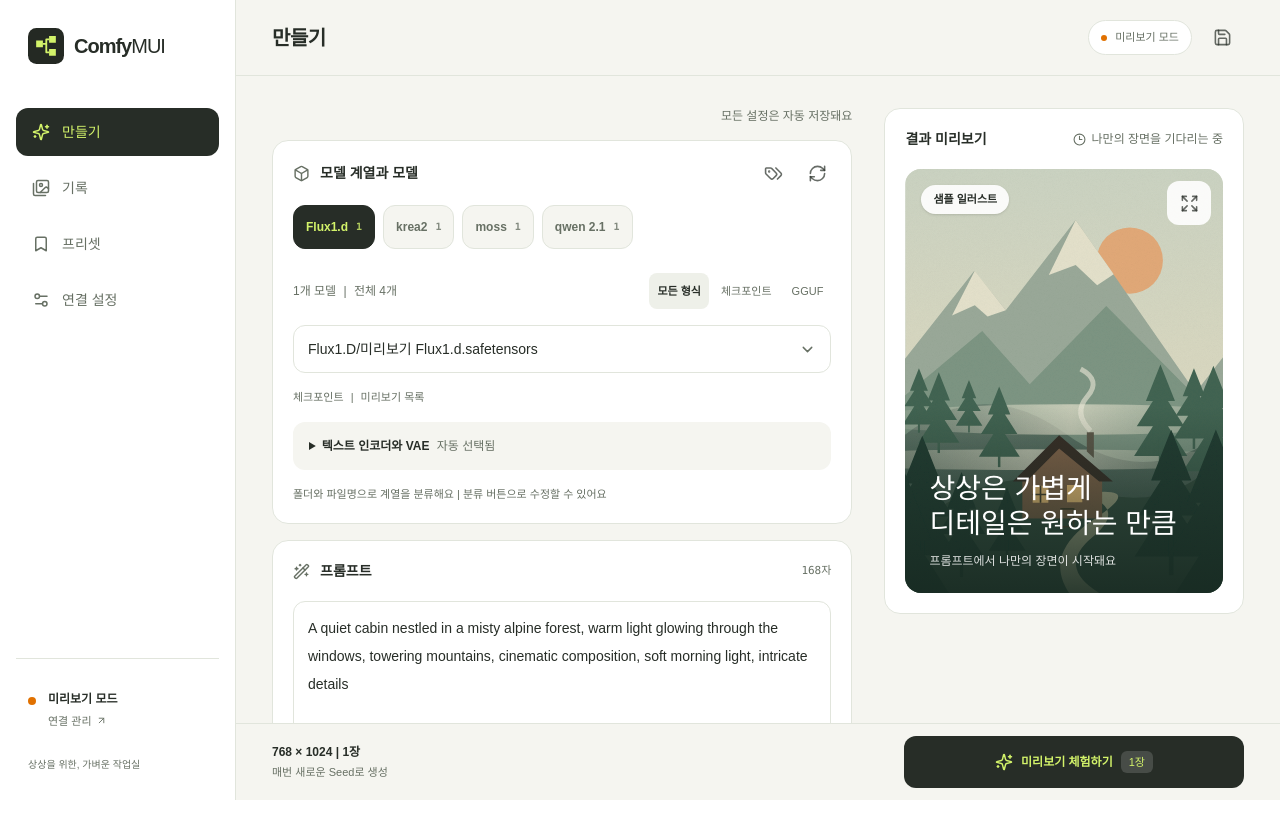
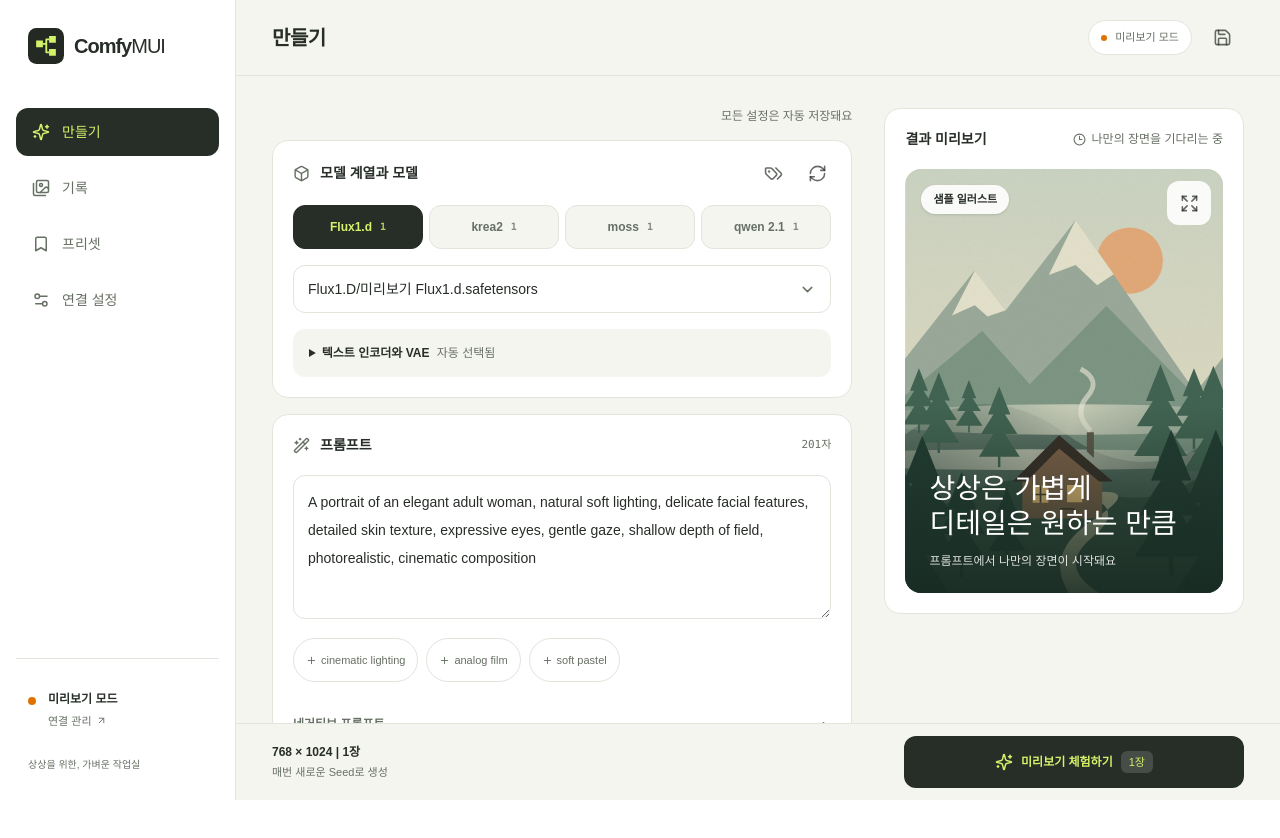
Before and after one commit to cloim/ComfyMUI, a React (Vite) app: page /create in a window 1280 px wide. Shown: the top 838 px of the page. After the commit the page ends 800 px from the top, so only its background shows below. Built offline with nearby package versions, Linux system fonts and the light colour scheme.

Commit message:
feat: 모델 패널 간소화 및 기본 프롬프트 인물 설정 반영

```diff
--- a/src/App.tsx
+++ b/src/App.tsx
@@ -158,7 +158,7 @@ function Shell() {
             )}
           </div>
         </header>
-        {(!online || storageError || pwa.waiting) && (
+        {(!online || storageError) && (
           <div
             role="status"
             className="flex flex-wrap items-center justify-center gap-2 bg-[#ece4c9] px-4 py-2 text-xs text-[#69521e]"
@@ -168,15 +168,8 @@ function Shell() {
                 <WifiOff size={14} />
                 오프라인 | 저장한 설정과 프리셋을 사용할 수 있어요
               </>
-            ) : storageError ? (
+            ) : (
               '기기 저장 공간을 확인해 주세요. 변경 사항은 현재 화면에 유지됩니다'
-            ) : (
-              <>
-                새 버전이 준비됐어요
-                <button className="underline" onClick={pwa.update}>
-                  업데이트
-                </button>
-              </>
             )}
           </div>
         )}
--- a/src/components/ModelPanel.tsx
+++ b/src/components/ModelPanel.tsx
@@ -24,12 +24,11 @@ export default function ModelPanel() {
     notify,
   } = useStudio();
   const [classify, setClassify] = useState(false);
-  const [format, setFormat] = useState('all');
   const panelId = useId();
   const entries = useMemo(() => catalog(info, familyAssignments), [info, familyAssignments]);
   const tabs = families;
   const familyModels = entries.filter((e) => e.family === s.architecture);
-  const visible = familyModels.filter((e) => format === 'all' || e.format === format);
+  const visible = familyModels;
   const selected = selectedEntry(s, info, familyAssignments);
   const labels = Object.fromEntries(entries.map((e) => [e.id, e.name]));
   const descriptions = Object.fromEntries(entries.map((e) => [e.id, e.format]));
@@ -53,20 +52,8 @@ export default function ModelPanel() {
             vae: '',
           },
     );
-    setFormat('all');
     if (s.loras.length) notify('계열을 바꾸며 LoRA와 인코더를 해당 계열에 맞게 초기화했어요');
   }
-  function chooseFormat(value: string) {
-    setFormat(value);
-    if (selected?.family === s.architecture && (value === 'all' || selected.format === value))
-      return;
-    const list = familyModels.filter((e) => value === 'all' || e.format === value);
-    const first = list[0];
-    setSettings((prev) =>
-      first ? selectModel(prev, first, info, familyAssignments) : { ...prev, model: '' },
-    );
-  }
-  const ggufCount = entries.filter((e) => e.format === 'GGUF').length;
   return (
     <>
       <Section
@@ -88,11 +75,7 @@ export default function ModelPanel() {
           </div>
         }
       >
-        <div
-          role="tablist"
-          aria-label="모델 계열"
-          className="mb-4 grid min-w-0 grid-cols-2 gap-2 pb-2 sm:flex"
-        >
+        <div role="tablist" aria-label="모델 계열" className="mb-4 grid w-full grid-cols-4 gap-1.5">
           {tabs.map((f, i) => (
             <button
               key={f.id}
@@ -100,7 +83,7 @@ export default function ModelPanel() {
               aria-selected={s.architecture === f.id}
               aria-controls={panelId}
               tabIndex={s.architecture === f.id ? 0 : -1}
-              className={`flex min-h-11 shrink-0 items-center justify-center gap-2 rounded-xl border px-3 text-xs font-semibold ${s.architecture === f.id ? 'border-ink bg-ink text-lime' : 'border-line bg-paper text-muted'}`}
+              className={`flex min-h-11 min-w-0 items-center justify-center gap-1 rounded-xl border px-1 text-xs font-semibold sm:gap-2 sm:px-2.5 ${s.architecture === f.id ? 'border-ink bg-ink text-lime' : 'border-line bg-paper text-muted hover:bg-stone'}`}
               onClick={() => chooseFamily(f.id)}
               onKeyDown={(e) => {
                 const delta = e.key === 'ArrowRight' ? 1 : e.key === 'ArrowLeft' ? -1 : 0;
@@ -120,7 +103,7 @@ export default function ModelPanel() {
                 ).focus();
               }}
             >
-              {f.label}
+              <span className="truncate">{f.label}</span>
               <span className="font-mono text-[10px] opacity-80">
                 {entries.filter((e) => e.family === f.id).length}
               </span>
@@ -133,27 +116,6 @@ export default function ModelPanel() {
           aria-label={`${families.find((f) => f.id === s.architecture)?.label} 모델`}
           className="flex min-w-0 flex-col gap-4"
         >
-          <div className="flex flex-wrap items-center justify-between gap-2">
-            <p className="text-xs text-muted">
-              {familyModels.length}개 모델 <span className="mx-1">|</span> 전체 {entries.length}개
-            </p>
-            <div className="flex gap-1">
-              {['all', '체크포인트', 'Diffusion', 'GGUF']
-                .filter(
-                  (v) => v === 'all' || familyModels.some((e) => e.format === v) || v === 'GGUF',
-                )
-                .map((v) => (
-                  <button
-                    key={v}
-                    onClick={() => chooseFormat(v)}
-                    aria-pressed={format === v}
-                    className={`min-h-9 rounded-lg px-2 text-[11px] ${format === v ? 'bg-stone font-semibold text-ink' : 'text-muted'}`}
-                  >
-                    {v === 'all' ? '모든 형식' : v}
-                  </button>
-                ))}
-            </div>
-          </div>
           {connectionState === 'connecting' ? (
             <div
               className="h-12 animate-pulse rounded-xl bg-stone"
@@ -173,16 +135,10 @@ export default function ModelPanel() {
             />
           ) : (
             <div className="rounded-xl bg-paper p-4 text-center text-xs leading-relaxed text-muted">
-              {format === 'GGUF'
-                ? `이 계열에 등록된 GGUF 파일이 없어요${info?.UnetLoaderGGUF ? ' | GGUF 로더 설치됨' : ' | 서버의 GGUF 로더 설치를 확인해 주세요'}`
-                : '이 계열의 모델이 없어요\n다른 탭이나 계열 분류를 확인해 주세요'}
+              이 계열의 모델이 없어요
+              <br />
+              다른 탭이나 계열 분류를 확인해 주세요
             </div>
-          )}
-          {selected && (
-            <p className="text-[11px] text-muted">
-              {selected.format} <span className="mx-1">|</span>{' '}
-              {connectionState === 'preview' ? '미리보기 목록' : '서버 설치 목록'}
-            </p>
           )}
           {s.model && (!selected || selected.family !== s.architecture) && (
             <p role="status" className="text-xs text-red-700">
@@ -230,10 +186,6 @@ export default function ModelPanel() {
               </Field>
             </div>
           </details>
-          <p className="text-[11px] leading-relaxed text-muted">
-            폴더와 파일명으로 계열을 분류해요 | 분류 버튼으로 수정할 수 있어요
-            {ggufCount === 0 && info?.UnetLoaderGGUF ? ' | 현재 서버의 GGUF 파일 0개' : ''}
-          </p>
         </div>
       </Section>
       <Classification open={classify} onClose={() => setClassify(false)} />
--- a/src/components/Result.tsx
+++ b/src/components/Result.tsx
@@ -60,7 +60,7 @@ export function Result({ job, compact = false }: { job?: Job; compact?: boolean
           alt={
             job?.status === 'complete' && !job.preview
               ? '생성한 이미지'
-              : '숲속 오두막과 산을 그린 샘플 일러스트'
+              : '우아한 성인 여성 인물을 담은 샘플 일러스트'
           }
           onError={() => setImageFailed(true)}
           onLoad={() => setImageFailed(false)}
--- a/src/domain.ts
+++ b/src/domain.ts
@@ -65,7 +65,7 @@ export const defaults: Generation = {
   guidance: 3.5,
   model: '',
   positive:
-    'A quiet cabin nestled in a misty alpine forest, warm light glowing through the windows, towering mountains, cinematic composition, soft morning light, intricate details',
+    'A portrait of an elegant adult woman, natural soft lighting, delicate facial features, detailed skin texture, expressive eyes, gentle gaze, shallow depth of field, photorealistic, cinematic composition',
   negative: 'blurry, low quality, watermark, text',
   loras: [],
   width: 768,
```
Also changed, not shown: 1 other file (tests, documents, lock files or other folders).
